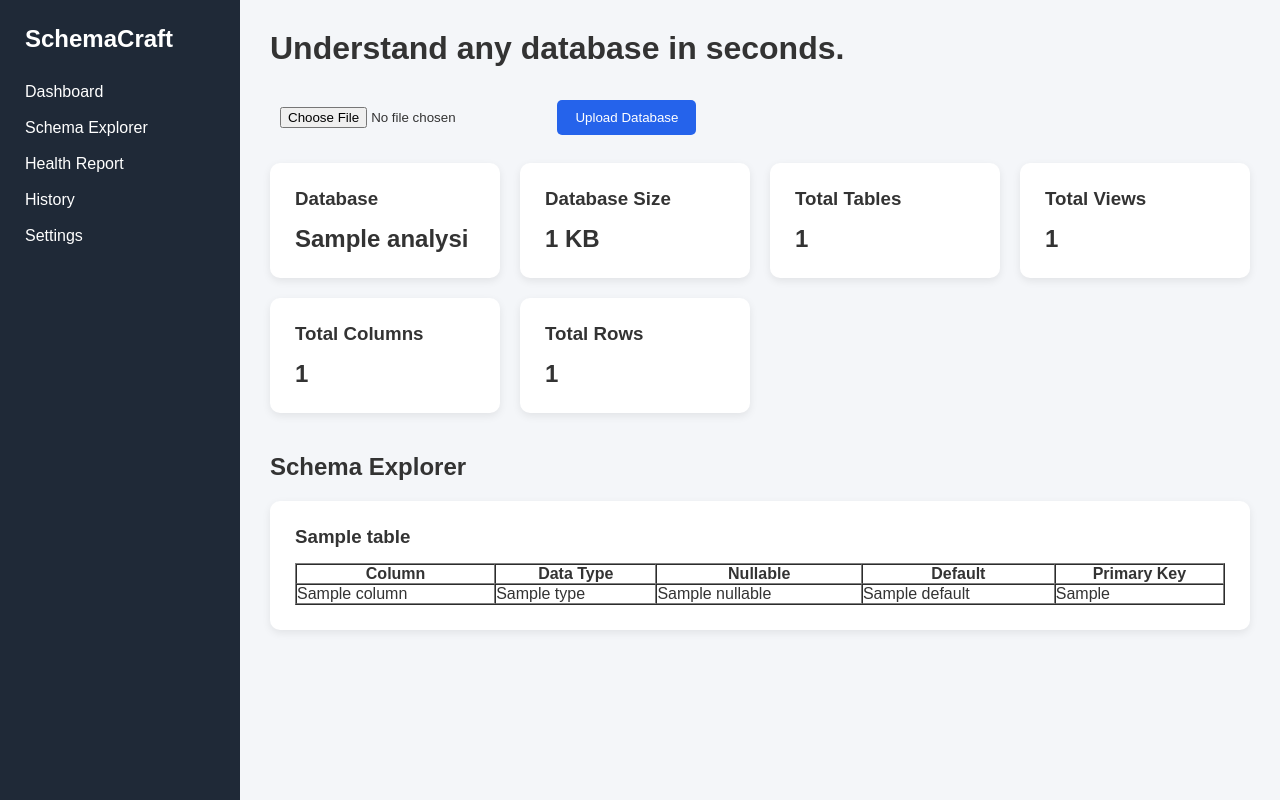
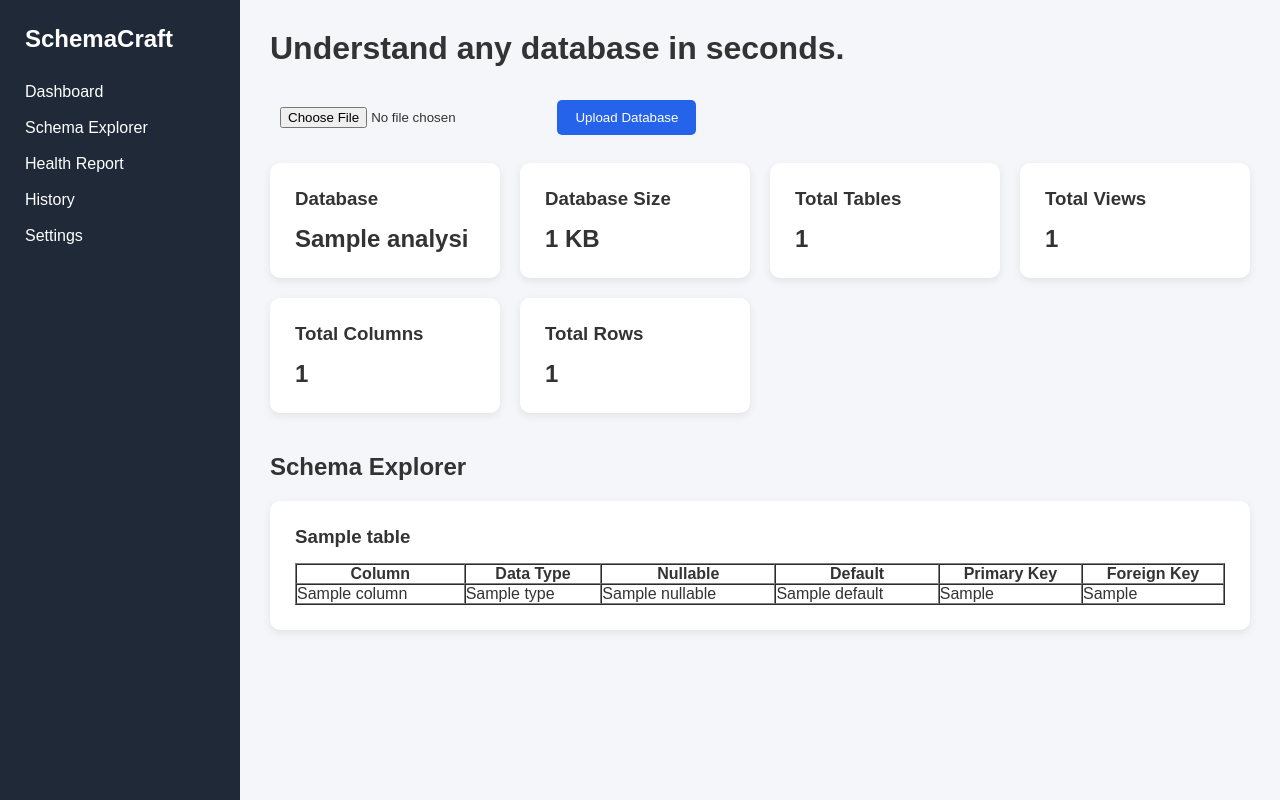
Before and after one commit to karthik-k11/SchemaCraft, a Flask app: template templates/index.html in a window 1280 px wide. Run offline with Flask 3, Linux system fonts and the light colour scheme; the template is opened without the code that fills it: most values are stand-ins (such as "Sample title", 1, 10 or a date in 2020).

Commit message:
Added a Foreign Key column to the Schema Explorer and displayed the detected foreign key relationships for each column

```diff
--- a/templates/index.html
+++ b/templates/index.html
@@ -118,6 +118,7 @@
                     <th>Nullable</th>
                     <th>Default</th>
                     <th>Primary Key</th>
+                    <th>Foreign Key</th>
 
                 </tr>
 
@@ -130,6 +131,7 @@
                     <td>{{ column.nullable }}</td>
                     <td>{{ column.default }}</td>
                     <td>{{ column.primary_key }}</td>
+                    <td>{{ column.foreign_key }}</td>
 
                 </tr>
 
```
